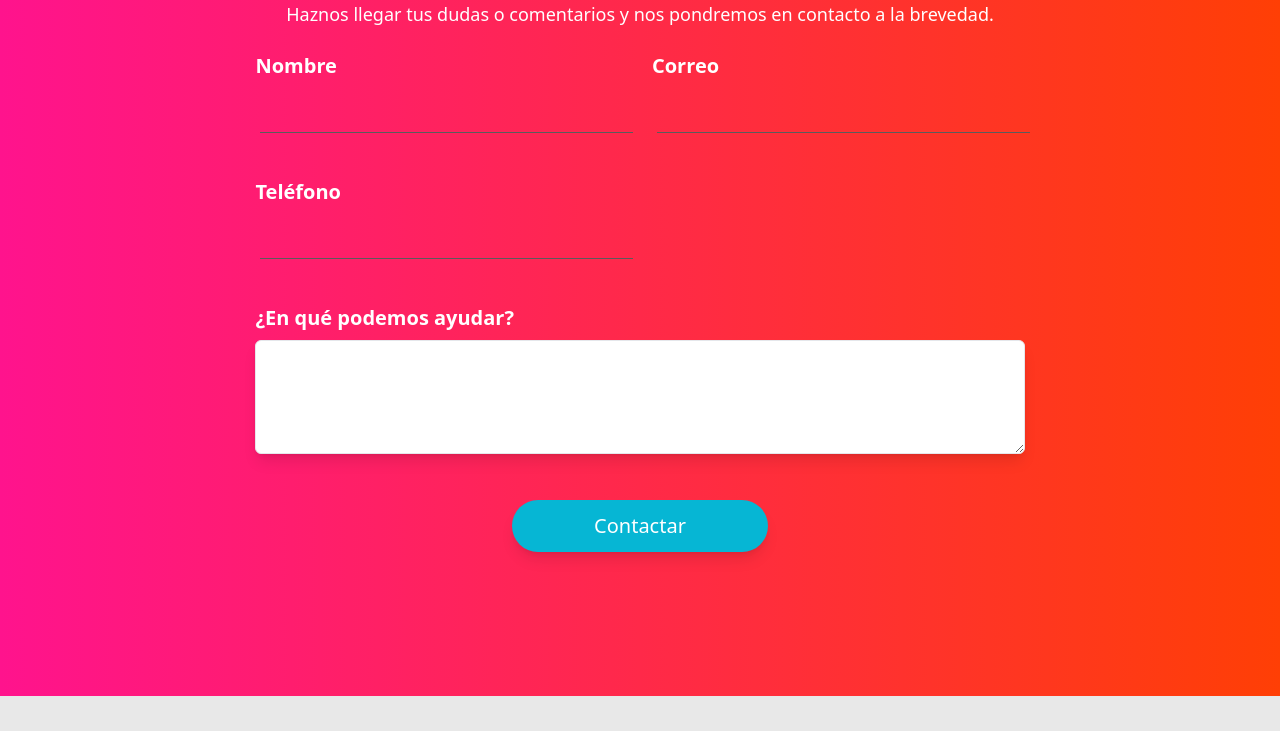
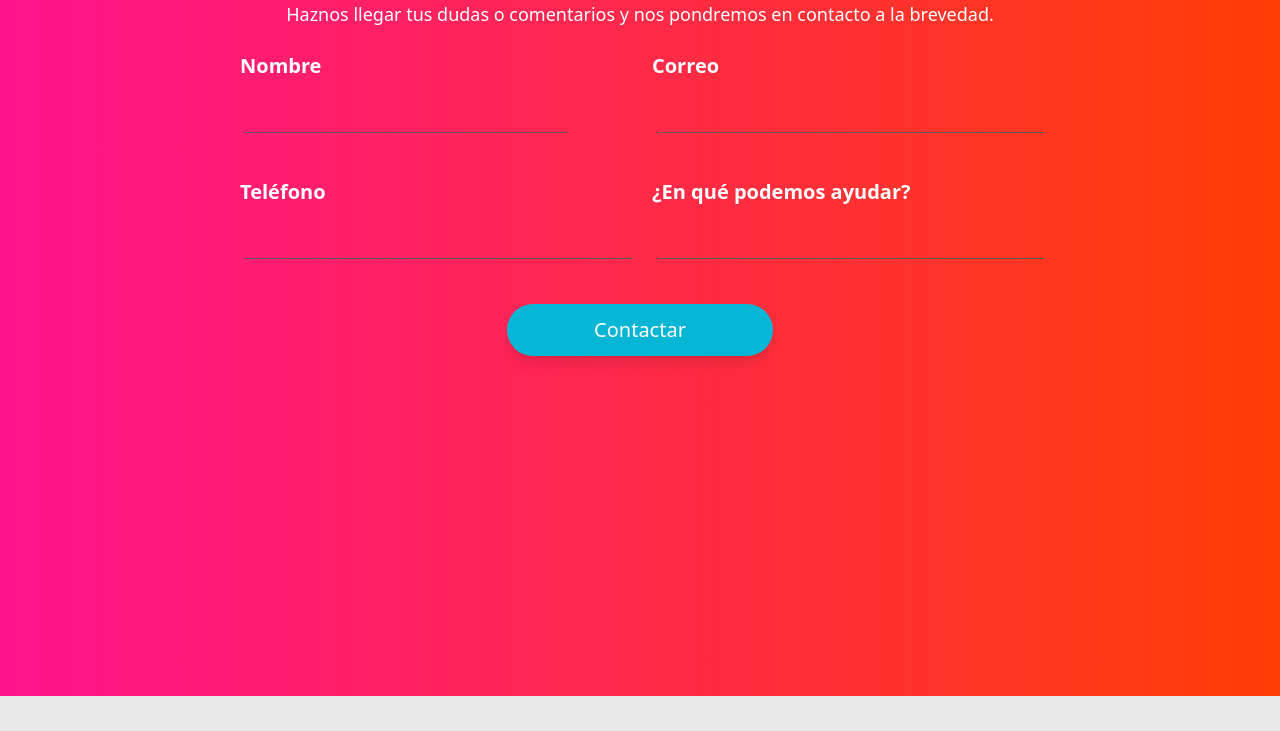
Before and after one commit to AlexStar257/raz-Digital-Consulting, a React (Vite) app: page / in a window 1280 px wide. Shown: the part 904-1635 px from the top of the page. Built offline with nearby package versions, Linux system fonts and the light colour scheme.

Commit message:
cambios contact y app

```diff
--- a/src/App.css
+++ b/src/App.css
@@ -28,6 +28,6 @@ input{
 
 input:focus {
     outline: none;
-    border-color: ;
+    border-color: black;
 
 }
--- a/src/components/Contact.jsx
+++ b/src/components/Contact.jsx
@@ -29,13 +29,16 @@ export const Contact = () => {
         backgroundImage: `url(${bgContact})`,
       }} */
     >
-      <div className="max-w-4xl mx-auto p-6 md:p-12 text-white " id="contact">
+      <div className="max-w-4xl mx-auto p-6 md:p-12  text-white " id="contact">
         <h2 className="text-4xl font-bold mb-4 text-center">Contáctanos</h2>
         <p className="text-lg mb-6 text-center">
           Haznos llegar tus dudas o comentarios y nos pondremos en contacto a la
           brevedad.
         </p>
-        <form onSubmit={handleSubmit} className="grid md:grid-cols-2 gap-6 ">
+        <form
+          onSubmit={handleSubmit}
+          className=" md: grid md:grid-cols-2 gap-6"
+        >
           <div className="mb-4 ">
             <label htmlFor="nombre" className="text-xl font-bold mb-2">
               Nombre
@@ -46,7 +49,7 @@ export const Contact = () => {
               name="nombre"
               value={formData.nombre}
               onChange={handleChange}
-              className="w-full h-12 px-4 py-2 font-bold"
+              className="w-10/12 h-12 px-4 py-2 font-bold"
               required
             />
           </div>
@@ -80,16 +83,16 @@ export const Contact = () => {
             />
           </div>
 
-          <div className="mb-4 col-span-2">
-            <label htmlFor="mensaje" className="block text-xl font-bold mb-2">
+          <div className="mb-4">
+            <label htmlFor="mensaje" className="text-xl font-bold mb-2">
               ¿En qué podemos ayudar?
             </label>
-            <textarea
+            <input
               id="mensaje"
               name="mensaje"
               value={formData.mensaje}
               onChange={handleChange}
-              className="w-full px-4 py-2 border rounded-md shadow-lg"
+              className="w-full h-12 px-4 py-2 font-bold"
               rows="4"
               required
             />
```
